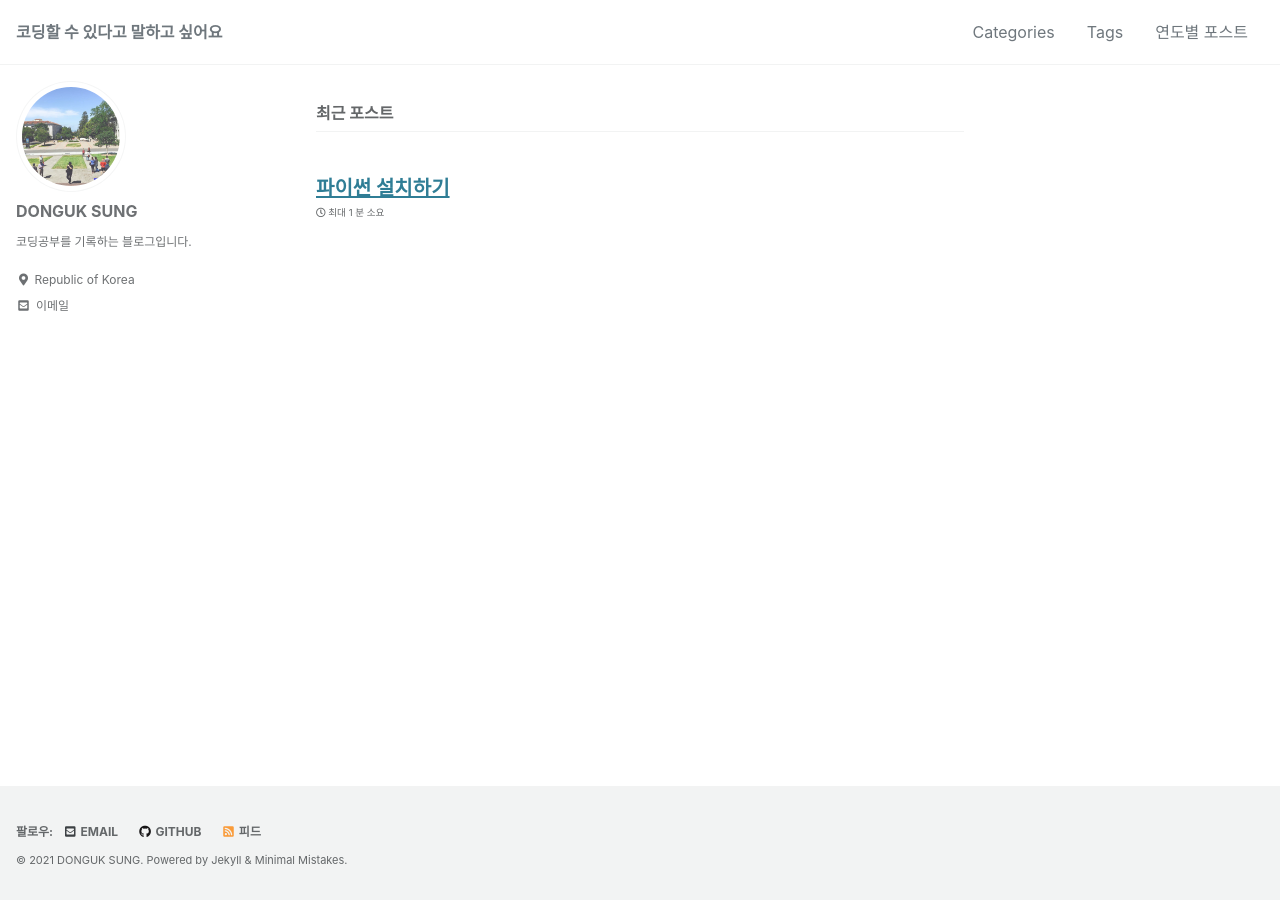
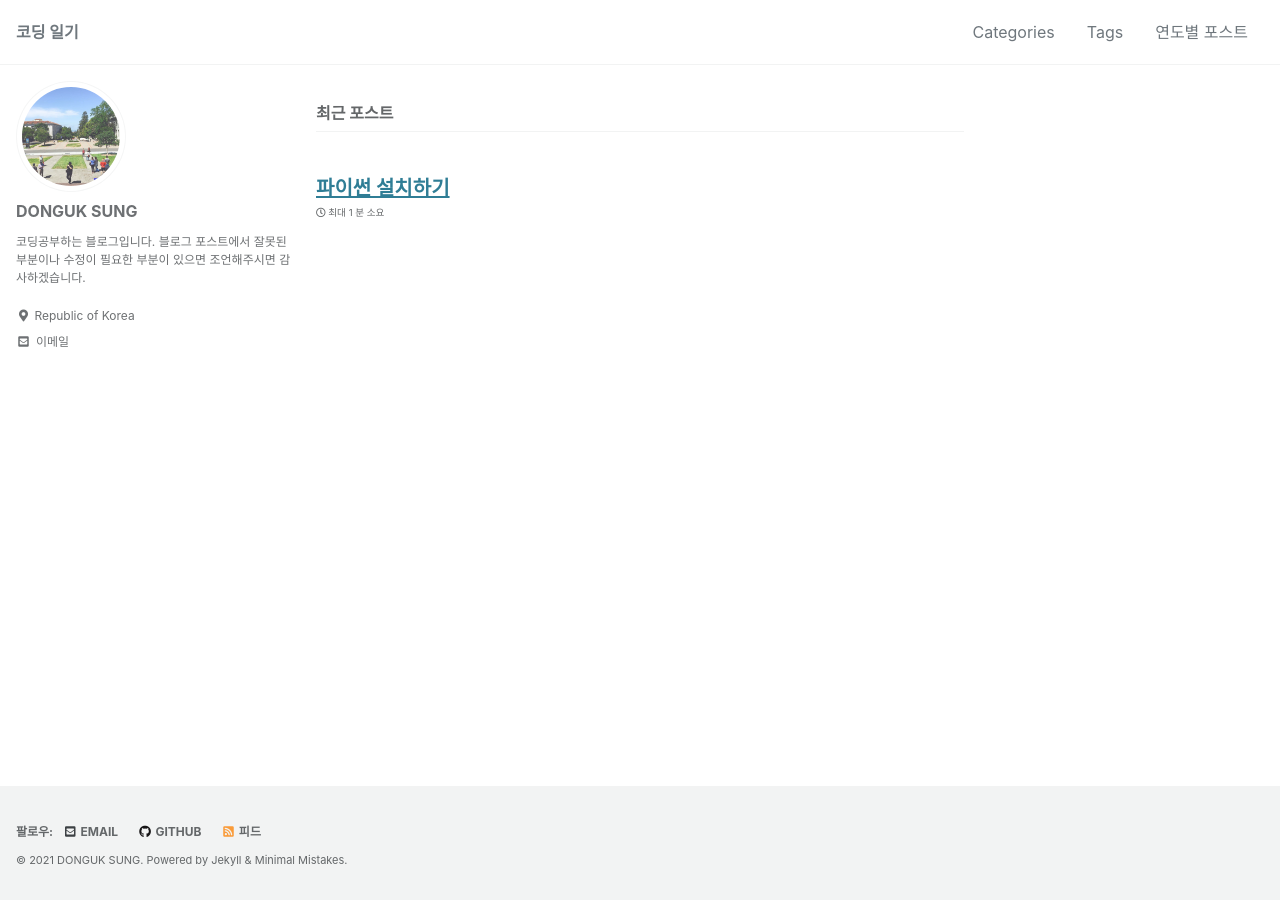
Before and after one commit to HODOONAMU/hodoonamu.github.com, a Jekyll site: the page built from index.html, in a window 1280 px wide. Built offline with Jekyll 4.4.1, drawn with Linux system fonts in a browser that asks for light colours; cached includes are drawn as plain includes; the list of posts is cut into pages by our own code.

Commit message:
Update _config.yml

```diff
--- a/_config.yml
+++ b/_config.yml
@@ -16,11 +16,11 @@ minimal_mistakes_skin    : "default" # "air", "aqua", "contrast", "dark", "dirt"
 
 # Site Settings
 locale                   : "ko-KR"
-title                    : "코딩할 수 있다고 말하고 싶어요" # Meta 태그에 들어가는 영역 , masthead_title
+title                    : "코딩 일기" # Meta 태그에 들어가는 영역 , masthead_title
 title_separator          : "-" # 타이츨 사이 구분자 <title>Welcome to jekyll | Minimal Mistakes</title> 해당 형식으로 들어간다.
 subtitle                 : # site tagline that appears below site title in masthead
 name                     : "DONGUK SUNG" # 맨 하단 이름 찍히는 영역
-description              : "코딩공부를 기록하는 블로그입니다." #Meta 태그에 들어가는 영역
+description              : "코딩공부하는 블로그입니다. 블로그 포스트에서 잘못된 부분이나 수정이 필요한 부분이 있으면 조언해주시면 감사하겠습니다." #Meta 태그에 들어가는 영역
 url                      : "https://hodoonahmoo.github.io/" #GitBlog 호스트 주소
 
   # the base hostname & protocol for your site e.g. "https://mmistakes.github.io"
@@ -28,7 +28,7 @@ baseurl                  : # the subpath of your site, e.g. "/blog" url 뒤에 /
 repository               : "HODOONAHMOO/HODOONAHMOO.github.io" # GitHub username/repo-name e.g. "mmistakes/minimal-mistakes"
 teaser                   : # path of fallback teaser image, e.g. "/assets/images/500x300.png" 홈페이지 기본 티저 이미지
 logo                     : # path of logo image to display in the masthead, e.g. "/assets/images/88x88.png" 타이틀 옆에 작게 들어갈 이미지
-masthead_title           : "코딩할 수 있다고 말하고 싶어요" # overrides the website title displayed in the masthead, use " " for no title 홈페이지 최 상단에 들어갈 타이틀
+masthead_title           : "코딩 일기" # overrides the website title displayed in the masthead, use " " for no title 홈페이지 최 상단에 들어갈 타이틀
 
 # breadcrumbs            : false # true, false (default) 브레드크럼 사용 여부 true, false (default), _data/ui-text.yml에 다국어 지원 가능하다.
 words_per_minute         : 200 # 해당 포스트를 읽는데 걸리는 시간을 계산하기 위해 대략 분당 읽는 수가 몇 글자가 될지 적는 공간
@@ -103,7 +103,7 @@ author:
   name             : "DONGUK SUNG"
   avatar           : "/assets/images/profile/photo.jpg" # 프로필 이미지
                       # path of avatar image, e.g.
-  bio              : "코딩공부를 기록하는 블로그입니다." #자신(이 블로그)에 대한 소개 적기
+  bio              : "코딩공부하는 블로그입니다. 블로그 포스트에서 잘못된 부분이나 수정이 필요한 부분이 있으면 조언해주시면 감사하겠습니다." #자신(이 블로그)에 대한 소개 적기
   location         : "Republic of Korea"
   email            : "hodoonahmoo@gmail.com"
   links:
```
